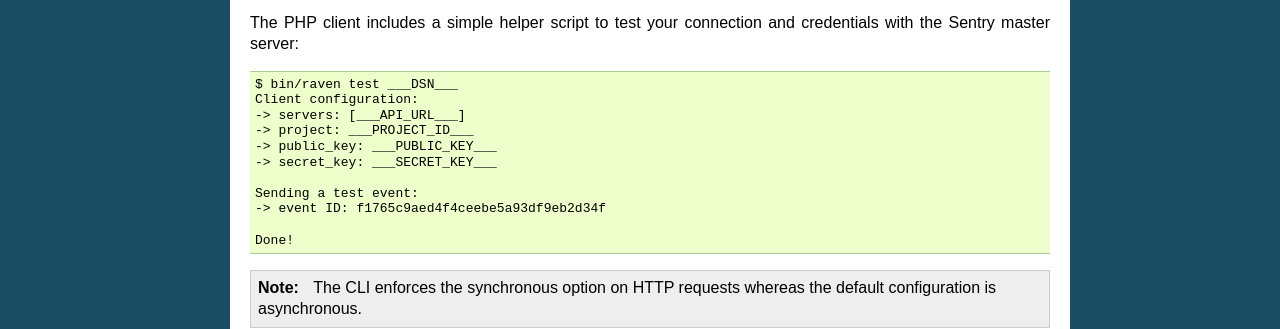
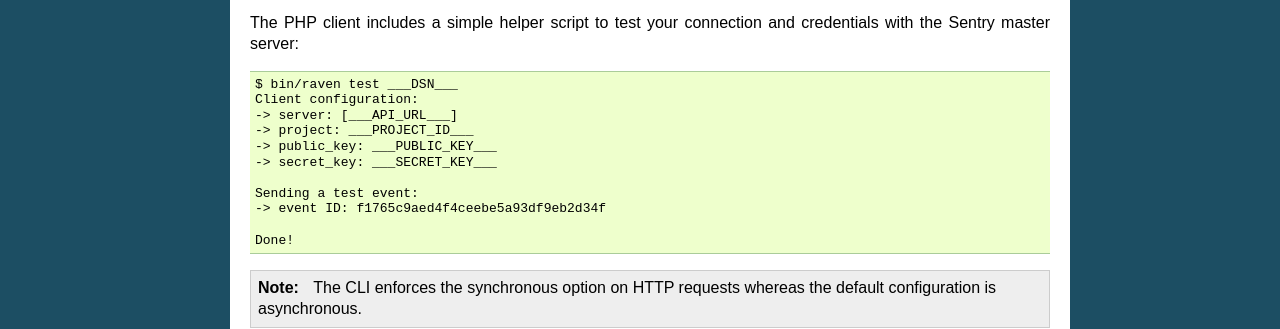
Before and after one commit to getsentry/sentry-php, a Sphinx documentation site: the page built from docs/usage.rst, in a window 1280 px wide. Shown: the part 1260-1589 px from the top of the page. Built offline with Sphinx 7.4.7, drawn with Linux system fonts in a browser that asks for light colours; the version number could not be read and is left out.

Commit message:
Remove support for multiple servers

```diff
--- a/README.rst
+++ b/README.rst
@@ -97,7 +97,7 @@
 
     $ bin/raven test https://public:secret@app.getsentry.com/1
     Client configuration:
-    -> servers: [https://sentry.example.com/api/store/]
+    -> server: [https://sentry.example.com/api/store/]
     -> project: 1
     -> public_key: public
     -> secret_key: secret
--- a/docs/usage.rst
+++ b/docs/usage.rst
@@ -84,7 +84,7 @@
 
     $ bin/raven test ___DSN___
     Client configuration:
-    -> servers: [___API_URL___]
+    -> server: [___API_URL___]
     -> project: ___PROJECT_ID___
     -> public_key: ___PUBLIC_KEY___
     -> secret_key: ___SECRET_KEY___
```
Also changed, not shown: 3 other files.
